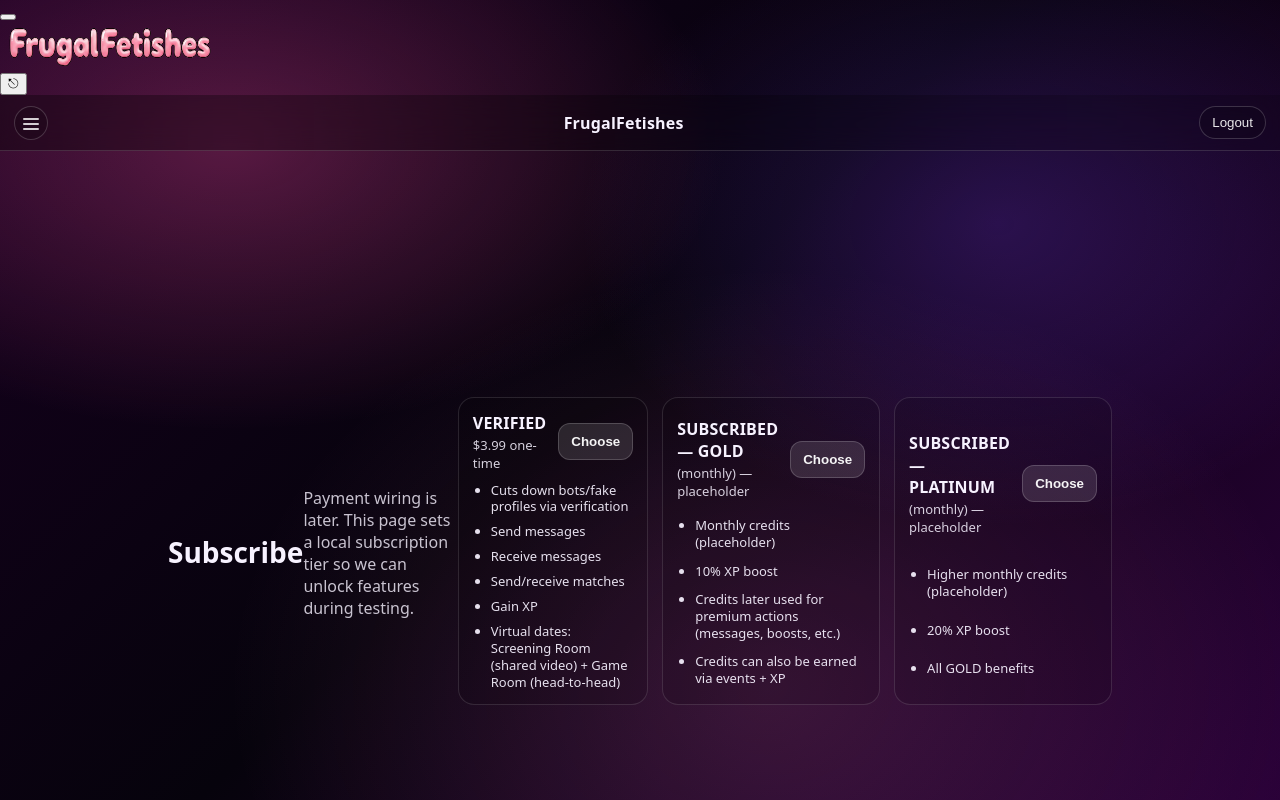
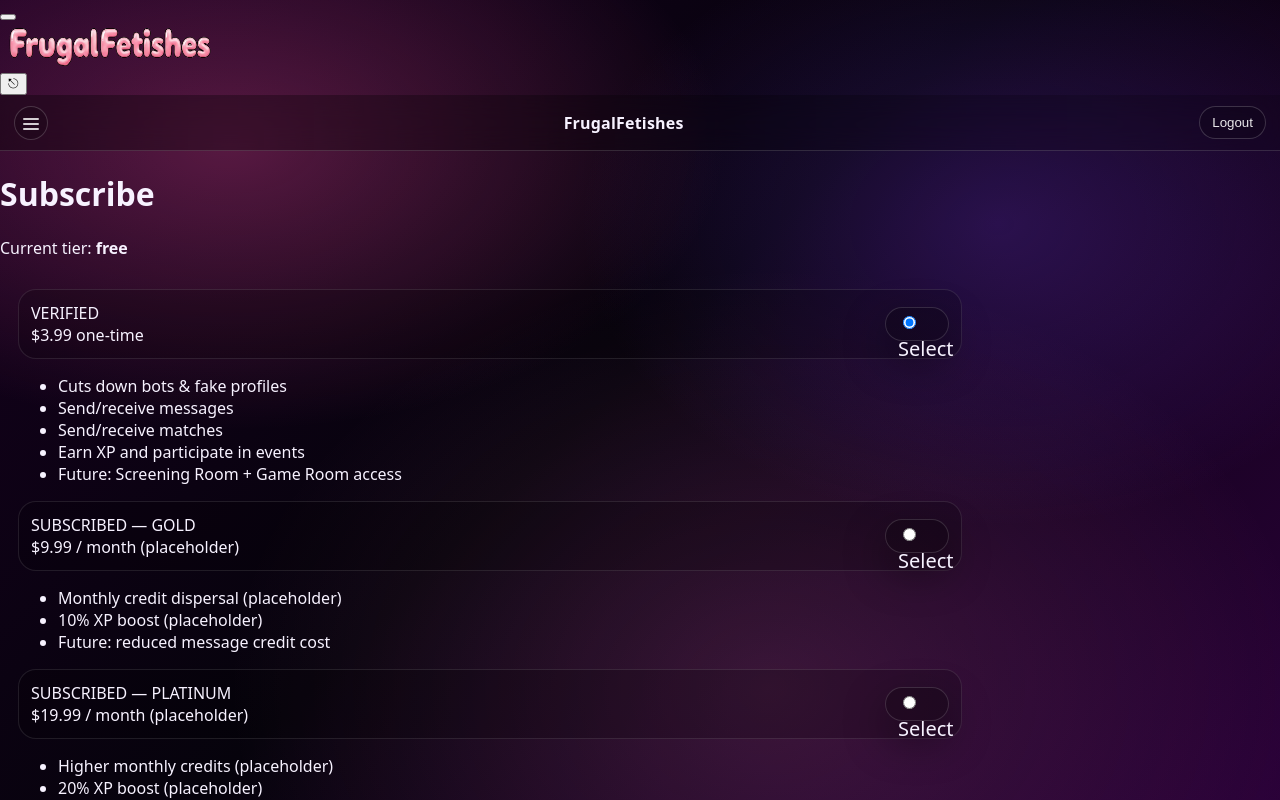
Before and after one commit to FrugalFetishes/frugalfetishes-frontend-next, a Next.js app: page /subscribe in a window 1280 px wide. Shown: the top 800 px of the page. Built offline with nearby package versions, Linux system fonts and the light colour scheme.

Commit message:
Update page.tsx

```diff
--- a/src/app/subscribe/page.tsx
+++ b/src/app/subscribe/page.tsx
@@ -1,192 +1,127 @@
-'use client';
+"use client";
 
-import { useMemo } from 'react';
-import AppHeader from '@/components/AppHeader';
-import { requireSession } from '@/lib/session';
-import { uidFromToken, setProfileExtras, getProfileExtras } from '@/lib/socialStore';
+import { useMemo, useState } from "react";
+import AppHeader from "@/components/AppHeader";
+import { requireSession } from "@/lib/session";
+import { uidFromToken, getProfileExtras, setProfileExtras } from "@/lib/socialStore";
 
-type Tier = 'verified' | 'gold' | 'platinum';
+type Tier = "verified" | "gold" | "platinum";
 
-function TierCard(props: {
-  title: string;
-  price: string;
-  tier: Tier;
-  bullets: string[];
-  onChoose: (tier: Tier) => void;
-  active: boolean;
-}) {
-  return (
-    <div className={`ff-tier ${props.active ? 'active' : ''}`}>
-      <div className="ff-tier-head">
-        <div>
-          <div className="ff-tier-title">{props.title}</div>
-          <div className="ff-tier-price">{props.price}</div>
-        </div>
-        <button className="ff-primary" onClick={() => props.onChoose(props.tier)}>
-          Choose
-        </button>
-      </div>
-      <ul className="ff-tier-list">
-        {props.bullets.map((b) => (
-          <li key={b}>{b}</li>
-        ))}
-      </ul>
-    </div>
-  );
-}
+const TIERS: { id: Tier; title: string; price: string; bullets: string[] }[] = [
+  {
+    id: "verified",
+    title: "VERIFIED",
+    price: "$3.99 one-time",
+    bullets: [
+      "Cuts down bots & fake profiles",
+      "Send/receive messages",
+      "Send/receive matches",
+      "Earn XP and participate in events",
+      "Future: Screening Room + Game Room access",
+    ],
+  },
+  {
+    id: "gold",
+    title: "SUBSCRIBED — GOLD",
+    price: "$9.99 / month (placeholder)",
+    bullets: [
+      "Monthly credit dispersal (placeholder)",
+      "10% XP boost (placeholder)",
+      "Future: reduced message credit cost",
+    ],
+  },
+  {
+    id: "platinum",
+    title: "SUBSCRIBED — PLATINUM",
+    price: "$19.99 / month (placeholder)",
+    bullets: [
+      "Higher monthly credits (placeholder)",
+      "20% XP boost (placeholder)",
+      "Priority access to new features (placeholder)",
+    ],
+  },
+];
 
 export default function SubscribePage() {
   const token = useMemo(() => {
-    try {
-      return requireSession();
-    } catch {
-      return null as any;
-    }
+    try { return requireSession(); } catch { return null as any; }
   }, []);
 
-  const uid = useMemo(() => uidFromToken(token), [token]);
+  const uid: string = useMemo(() => {
+    try { return (uidFromToken(token) ?? ""); } catch { return ""; }
+  }, [token]);
 
   const currentTier = useMemo(() => {
+    if (!uid) return "free";
     try {
-      return String((getProfileExtras(uid) as any)?.subscriptionTier ?? 'free');
+      return String((getProfileExtras(uid) as any)?.subscriptionTier ?? "free");
     } catch {
-      return 'free';
+      return "free";
     }
   }, [uid]);
 
-  function choose(tier: Tier) {
-    // Placeholder: store locally in profile extras.
-    setProfileExtras(uid, {
-      subscriptionTier: tier,
-      subscriptionUpdatedAt: Date.now(),
-    } as any);
+  const [selected, setSelected] = useState<Tier>("verified");
+  const [saved, setSaved] = useState<string>("");
 
-    alert(`Saved subscription tier: ${tier.toUpperCase()} (placeholder).`);
+  function saveTier(t: Tier) {
+    if (!uid) {
+      setSaved("Please log in again.");
+      return;
+    }
+    try {
+      const prev = (getProfileExtras(uid) as any) ?? {};
+      setProfileExtras(uid, { ...prev, subscriptionTier: t, subscriptionUpdatedAt: Date.now() });
+      setSaved(`Saved: ${t}`);
+    } catch {
+      setSaved("Could not save subscription (local).");
+    }
   }
 
   return (
     <div className="ff-page">
-      <AppHeader active="subscribe" />
-      <div className="ff-shell">
+      <AppHeader active="profile" />
+
+      <main className="ff-main">
         <h1 className="ff-h1">Subscribe</h1>
-        <p className="ff-muted">
-          Payment wiring is later. This page sets a local subscription tier so we can unlock features during testing.
-        </p>
+        <div className="ff-muted">Current tier: <b>{currentTier}</b></div>
 
-        <div className="ff-grid">
-          <TierCard
-            title="VERIFIED"
-            price="$3.99 one-time"
-            tier="verified"
-            active={currentTier === 'verified'}
-            onChoose={choose}
-            bullets={[
-              'Cuts down bots/fake profiles via verification',
-              'Send messages',
-              'Receive messages',
-              'Send/receive matches',
-              'Gain XP',
-              'Virtual dates: Screening Room (shared video) + Game Room (head-to-head)',
-            ]}
-          />
+        <div style={{ height: 12 }} />
 
-          <TierCard
-            title="SUBSCRIBED — GOLD"
-            price="(monthly) — placeholder"
-            tier="gold"
-            active={currentTier === 'gold'}
-            onChoose={choose}
-            bullets={[
-              'Monthly credits (placeholder)',
-              '10% XP boost',
-              'Credits later used for premium actions (messages, boosts, etc.)',
-              'Credits can also be earned via events + XP',
-            ]}
-          />
+        <div className="ff-list">
+          {TIERS.map((t) => (
+            <div key={t.id} className="ff-card">
+              <div className="ff-row">
+                <div>
+                  <div className="ff-row-title">{t.title}</div>
+                  <div className="ff-muted">{t.price}</div>
+                </div>
+                <label className="ff-pill" style={{ cursor: "pointer" }}>
+                  <input
+                    type="radio"
+                    name="tier"
+                    checked={selected === t.id}
+                    onChange={() => setSelected(t.id)}
+                    style={{ marginRight: 8 }}
+                  />
+                  Select
+                </label>
+              </div>
 
-          <TierCard
-            title="SUBSCRIBED — PLATINUM"
-            price="(monthly) — placeholder"
-            tier="platinum"
-            active={currentTier === 'platinum'}
-            onChoose={choose}
-            bullets={[
-              'Higher monthly credits (placeholder)',
-              '20% XP boost',
-              'All GOLD benefits',
-            ]}
-          />
+              <ul className="ff-bullets">
+                {t.bullets.map((b, i) => <li key={i}>{b}</li>)}
+              </ul>
+            </div>
+          ))}
         </div>
-      </div>
 
-      <style jsx>{`
-        .ff-shell {
-          max-width: 980px;
-          margin: 0 auto;
-          padding: 18px;
-        }
-        .ff-h1 {
-          font-size: 28px;
-          margin: 10px 0 8px;
-        }
-        .ff-muted {
-          opacity: 0.8;
-          margin-bottom: 12px;
-        }
-        .ff-grid {
-          display: grid;
-          gap: 14px;
-          grid-template-columns: 1fr;
-        }
-        @media (min-width: 920px) {
-          .ff-grid {
-            grid-template-columns: 1fr 1fr 1fr;
-          }
-        }
-        .ff-tier {
-          border: 1px solid rgba(255,255,255,0.12);
-          background: rgba(0,0,0,0.12);
-          border-radius: 16px;
-          padding: 14px;
-          display: grid;
-          gap: 10px;
-        }
-        .ff-tier.active {
-          outline: 2px solid rgba(255,255,255,0.18);
-        }
-        .ff-tier-head {
-          display: flex;
-          align-items: center;
-          justify-content: space-between;
-          gap: 12px;
-        }
-        .ff-tier-title {
-          font-weight: 800;
-          letter-spacing: 0.2px;
-        }
-        .ff-tier-price {
-          opacity: 0.85;
-          font-size: 13px;
-          margin-top: 2px;
-        }
-        .ff-tier-list {
-          margin: 0;
-          padding-left: 18px;
-          display: grid;
-          gap: 8px;
-          opacity: 0.92;
-          font-size: 13px;
-          line-height: 1.3;
-        }
-        .ff-primary {
-          padding: 10px 12px;
-          border-radius: 12px;
-          border: 1px solid rgba(255,255,255,0.18);
-          background: rgba(255,255,255,0.12);
-          color: rgba(255,255,255,0.95);
-          font-weight: 800;
-        }
-      `}</style>
+        <div style={{ height: 12 }} />
+
+        <button className="ff-pill" onClick={() => saveTier(selected)}>
+          Save Subscription (placeholder)
+        </button>
+
+        {saved ? <div className="ff-muted" style={{ marginTop: 10 }}>{saved}</div> : null}
+      </main>
     </div>
   );
 }
```
